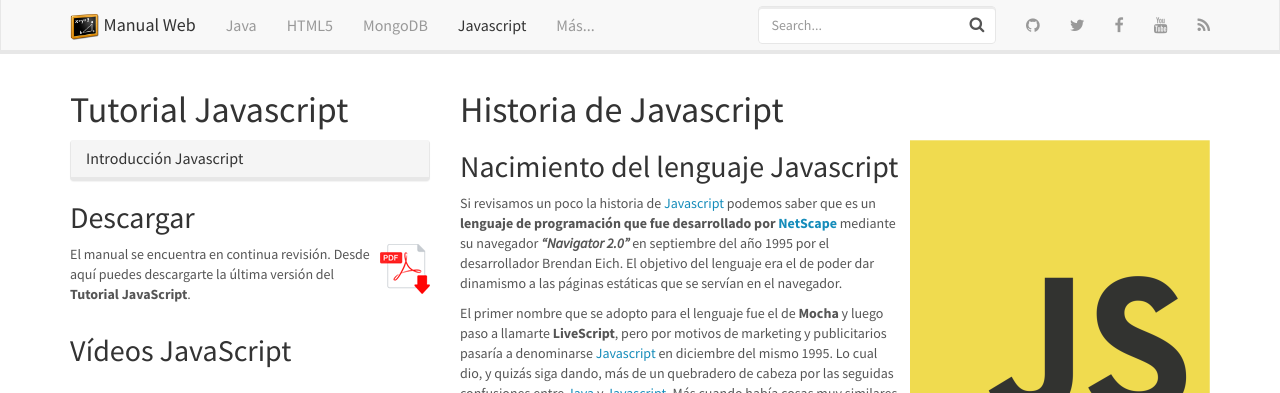
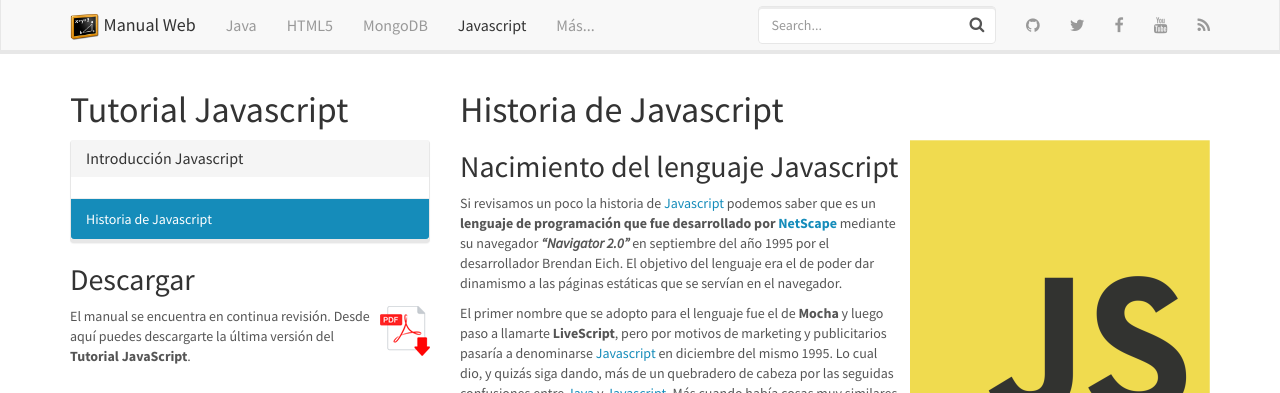
Before and after one commit to manualweb/manualweb, a Jekyll site: the page built from _javascript/historia-de-javascript.md, in a window 1280 px wide and 900 px high, cut to the strip 0-393 px from the top of the window. Built offline with Jekyll 4.4.1, drawn with Linux system fonts in a browser that asks for light colours; nearby versions of some CDN libraries; comment, search, counter and statistics services are not loaded.

Commit message:
historia de javascript

```diff
--- a/_data/javascript.yml
+++ b/_data/javascript.yml
@@ -1,4 +1,4 @@
 - title: Introducción Javascript
   docs:
   - introduccion-javascript
-  - historia-javascript
+  - historia-de-javascript
```
